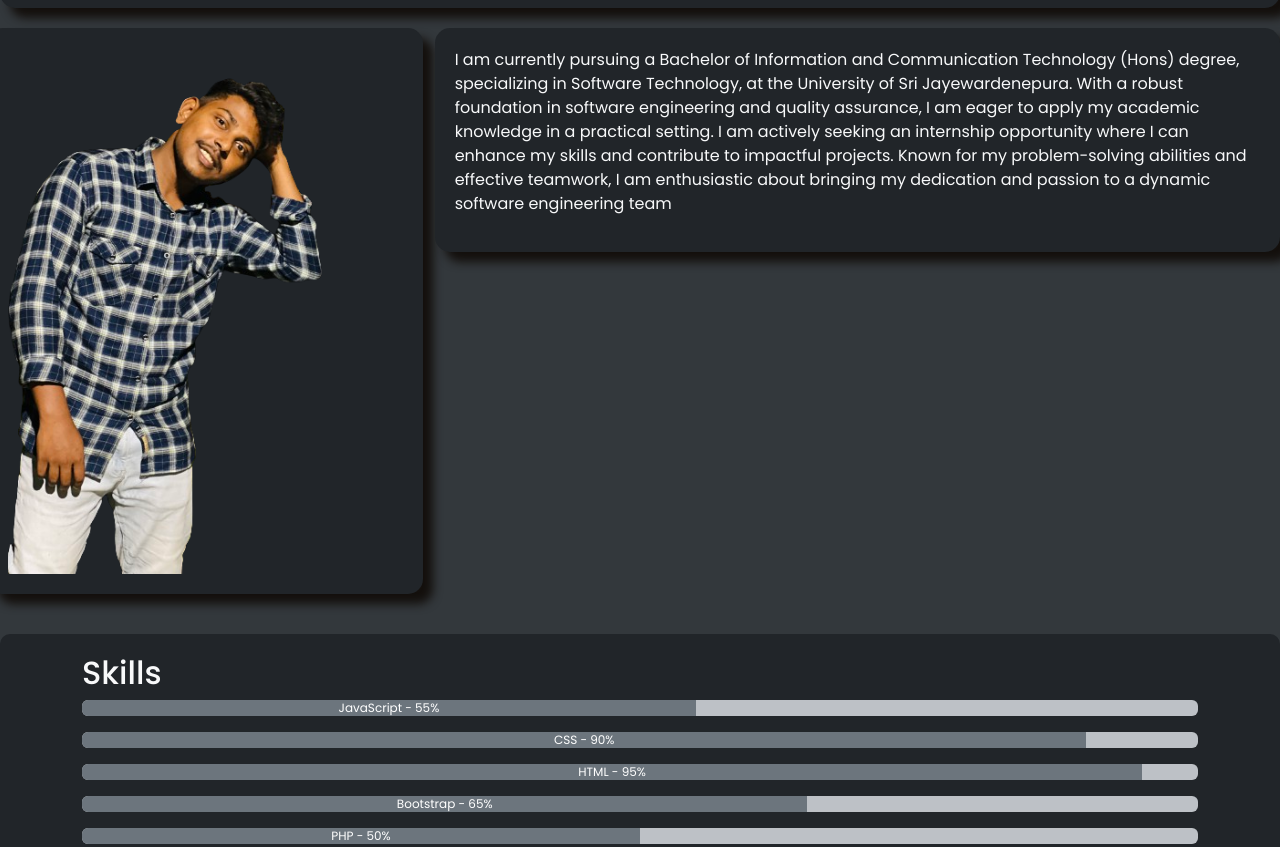
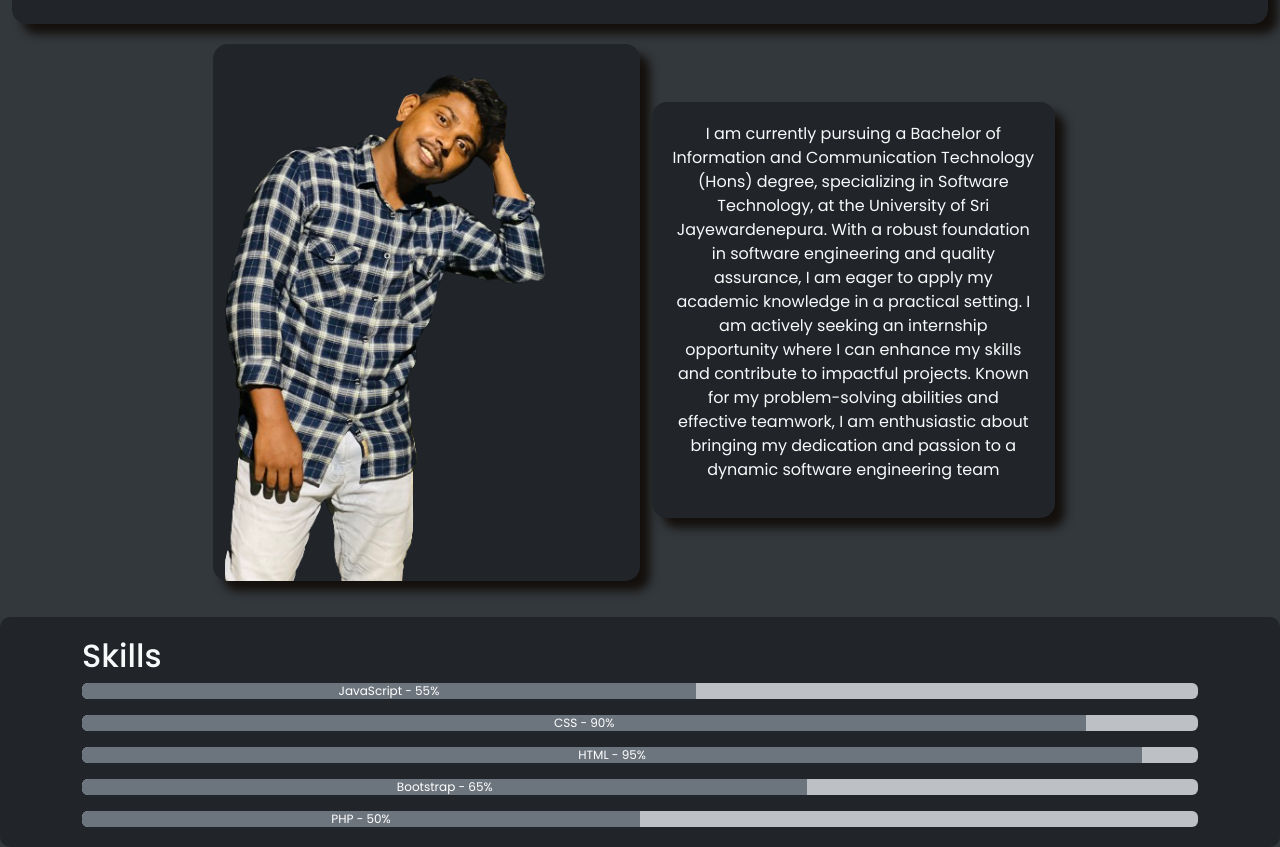
Before and after one commit to Naflan-MNM/My-portfolio, a plain HTML site: page index.html in a window 1280 px wide. Shown: the part 979-1826 px from the top of the page. Drawn offline with nearby package versions, Linux system fonts and the light colour scheme.

Commit message:
make the struchture styling of the about section

```diff
--- a/index.html
+++ b/index.html
@@ -7,6 +7,7 @@
     <meta name="viewport" content="width=device-width, initial-scale=1.0">
     <!-- boosrap -->
     <link href="https://cdn.jsdelivr.net/npm/bootstrap@5.3.2/dist/css/bootstrap.min.css" rel="stylesheet" integrity="sha384-T3c6CoIi6uLrA9TneNEoa7RxnatzjcDSCmG1MXxSR1GAsXEV/Dwwykc2MPK8M2HN" crossorigin="anonymous">
+
     <link rel="stylesheet" href="https://cdn.jsdelivr.net/npm/bootstrap-icons@1.11.3/font/bootstrap-icons.min.css">
     <link rel="stylesheet" href="style.css">
     <title>Naflan's Digital Playground</title>
@@ -66,16 +67,18 @@
 
     <!-- -------------------------------About Me------------------------------>
     <section class="about" id="about-section">
-        <div class="relative">
+        <div class="container-fluid">
 
+        <!-- naflan image part -->
             <div class="box">
                     <h1 class="text-center text-light">About Me</h1>
             </div>
-            <div class="row">
-                <div class="col-lg-4 box">
+
+            <div class="row text-center justify-content-center align-items-center">
+                <div class="col-lg-4 imgbox">
                     <img src="images/man2.png" alt="man2" class="img-fluid">
                 </div>
-                <div class="col-lg-8">
+                <div class="col-lg-4">
                     <div class="box">
                         <p class="text-justify text-light ">I am currently pursuing a Bachelor of Information and Communication
                         Technology (Hons) degree, specializing in Software Technology, at
@@ -90,15 +93,13 @@
                     </div>
                 </div>
             </div>
-
         </div>
-
     </sectino>
 
 
 
     <!-----------------------------skills---------------------------->
-    <section class="skills section-padding" id="skills-section">
+    <section class="skills container-fluid" id="skills-section">
         <div class="container-sm" >
             <h2 class="text-light">Skills</h2>
             <div class="progress">
--- a/style.css
+++ b/style.css
@@ -183,8 +183,15 @@ nav a:hover{
 /* About section  */
 .about{
     background-color:  #33383C;
-    height: 100vh;
+    height: 120vh;
     width: 100%;
+    padding-top:1rem;
+}
+.imgbox{
+    background-color: #212529;
+    border-radius: 15px;
+    box-shadow: 10px 10px 10px  #14100d;
+    margin-bottom: 1rem;
 }
 .box {
     background-color: #212529;
```
